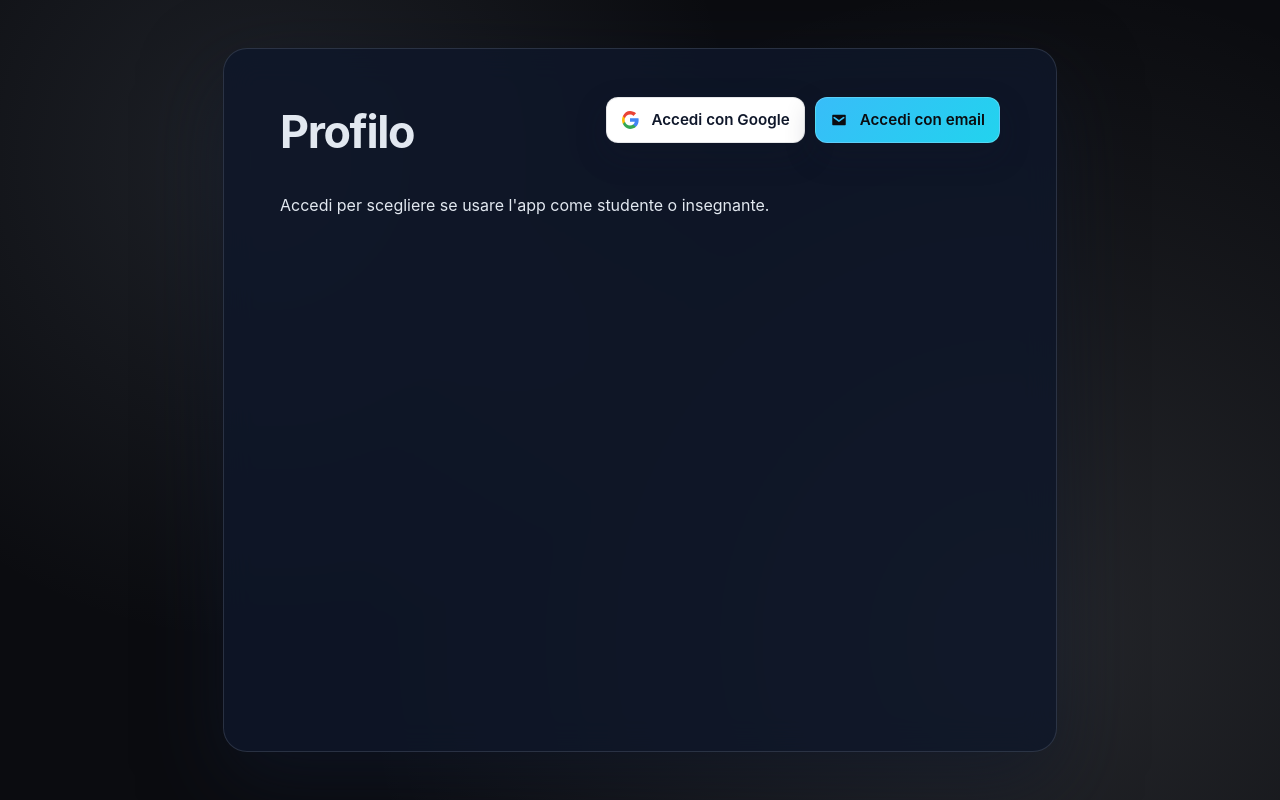
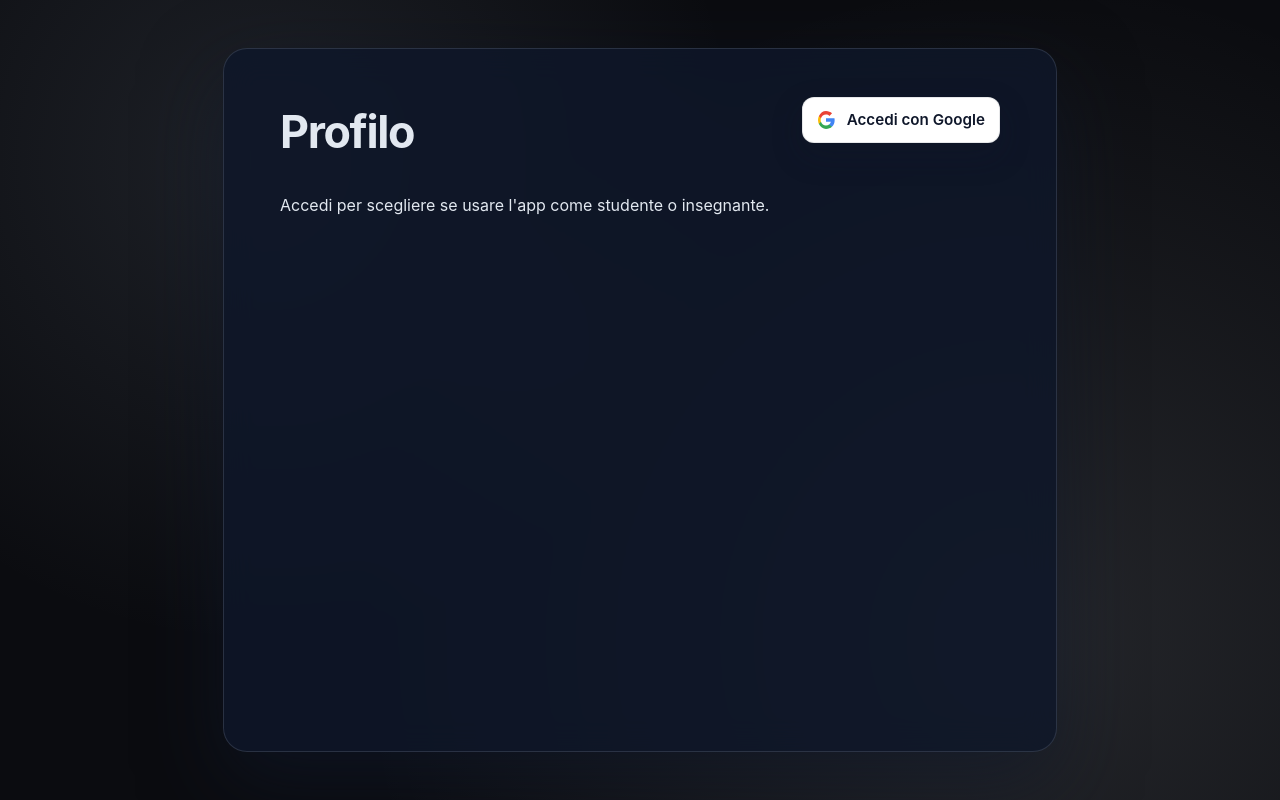
Before and after one commit to data-champions/vocal-trainer, a Next.js app: page /profile in a window 1280 px wide. Built offline with nearby package versions, Linux system fonts and the light colour scheme; no server answers.

Commit message:
db model

```diff
--- a/app/components/LoginButtons.tsx
+++ b/app/components/LoginButtons.tsx
@@ -1,6 +1,6 @@
 'use client';
 
-import { useCallback, useMemo, useState } from 'react';
+import { useCallback, useMemo } from 'react';
 import { signIn, signOut, useSession } from 'next-auth/react';
 
 function GoogleIcon(): JSX.Element {
@@ -33,51 +33,11 @@ function GoogleIcon(): JSX.Element {
   );
 }
 
-function MailIcon(): JSX.Element {
-  return (
-    <svg
-      aria-hidden="true"
-      focusable="false"
-      width={18}
-      height={18}
-      viewBox="0 0 24 24"
-      xmlns="http://www.w3.org/2000/svg"
-    >
-      <path
-        fill="currentColor"
-        d="M4 5h16a1 1 0 0 1 1 1v12a1 1 0 0 1-1 1H4a1 1 0 0 1-1-1V6a1 1 0 0 1 1-1Zm8 7.15L5.92 7.6L4.08 9l7.24 5.43a1 1 0 0 0 1.16 0L19.76 9L17.92 7.6L12 12.15Z"
-      />
-    </svg>
-  );
-}
-
 export function LoginButtons(): JSX.Element {
   const { data: session, status } = useSession();
-  const [emailSignInPending, setEmailSignInPending] = useState(false);
 
   const handleGoogleLogin = useCallback(() => {
     void signIn('google', { callbackUrl: '/' });
-  }, []);
-
-  const handleEmailLogin = useCallback(async () => {
-    const emailInput = window.prompt('Inserisci la tua email per accedere');
-    if (!emailInput) {
-      return;
-    }
-    const normalizedEmail = emailInput.trim();
-    if (!normalizedEmail) {
-      return;
-    }
-    try {
-      setEmailSignInPending(true);
-      await signIn('credentials', {
-        email: normalizedEmail,
-        redirect: true,
-        callbackUrl: '/',
-      });
-    } finally {
-      setEmailSignInPending(false);
-    }
   }, []);
 
   const handleLogout = useCallback(() => {
@@ -109,7 +69,7 @@ export function LoginButtons(): JSX.Element {
     return provider === 'google' ? 'Google' : 'Email';
   }, [session?.user?.provider]);
 
-  const isLoading = status === 'loading' || emailSignInPending;
+  const isLoading = status === 'loading';
   const isAuthenticated = status === 'authenticated';
 
   return (
@@ -147,16 +107,6 @@ export function LoginButtons(): JSX.Element {
             <GoogleIcon />
             Accedi con Google
           </button>
-          <button
-            type="button"
-            className="login-button email-button"
-            disabled={isLoading}
-            onClick={handleEmailLogin}
-            aria-label="Accedi con email"
-          >
-            <MailIcon />
-            Accedi con email
-          </button>
         </>
       )}
     </div>
--- a/next-auth.d.ts
+++ b/next-auth.d.ts
@@ -1,9 +1,10 @@
-import NextAuth from 'next-auth';
+// import NextAuth from 'next-auth';
 import { DefaultJWT } from 'next-auth/jwt';
 
 declare module 'next-auth' {
   interface Session {
     user?: {
+      isTeacher: boolean | undefined;
       name?: string | null;
       email?: string | null;
       image?: string | null;
--- a/package.json
+++ b/package.json
@@ -15,8 +15,10 @@
   "dependencies": {
     "@sendgrid/mail": "^8.1.6",
     "chart.js": "^4.5.1",
+    "mongodb": "^5.9.2",
     "next": "^15.5.7",
     "next-auth": "^4.24.13",
+    "@next-auth/mongodb-adapter": "^1.1.3",
     "pitchy": "^4.1.0",
     "react": "^19.2.3",
     "react-chartjs-2": "^5.3.1",
```
Also changed, not shown: app/api/auth/[...nextauth]/route.ts (+38 -26 lines), lib/mongodb.ts (added, +28 -0 lines), types/next-auth.d.ts (added, +20 -0 lines), 1 other file (tests, documents, lock files or other folders).
